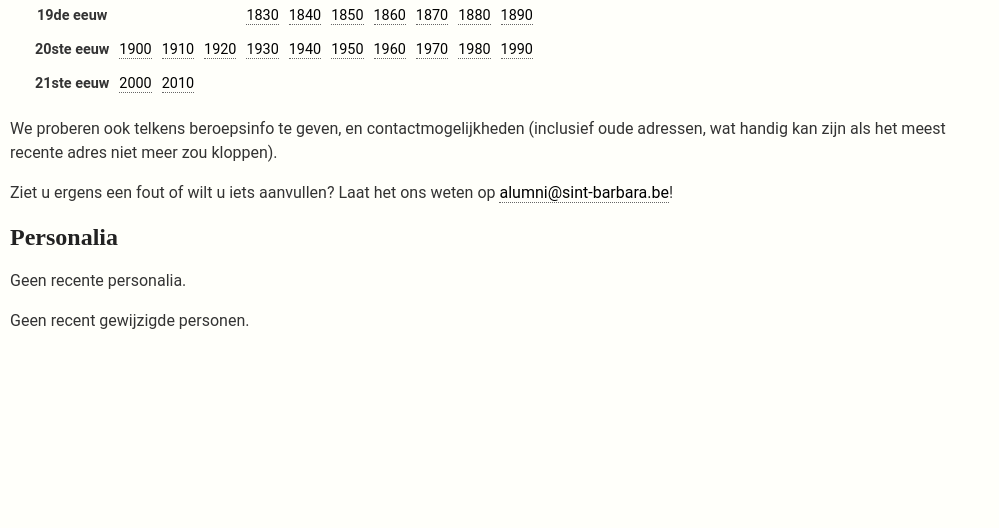
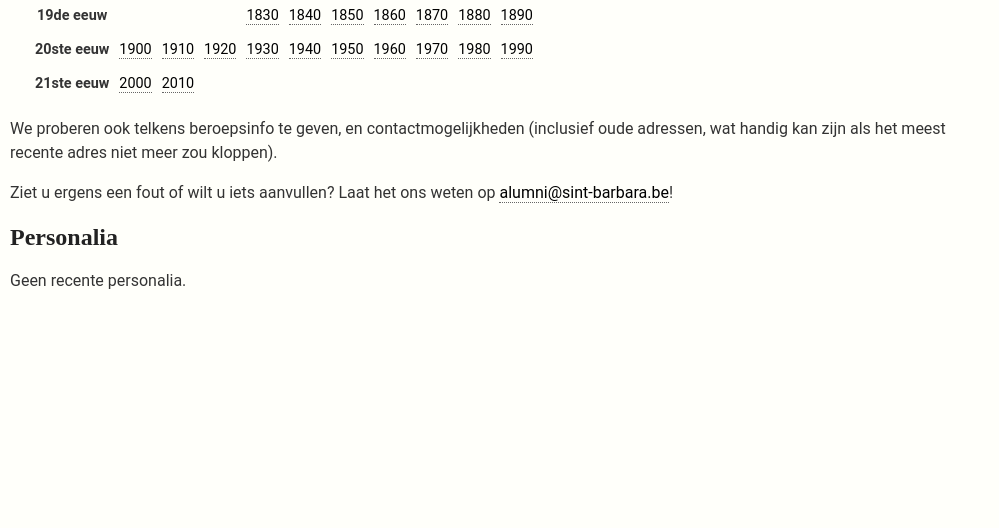
Before and after one commit to mvuijlst/alumni, a Django app: page /repertorium/ in a window 1280 px wide. Shown: the part 180-708 px from the top of the page, without its empty margins (0-999 px from the left). Run offline with Django 3.2, Linux system fonts and the light colour scheme; the visitor is signed in with stand-in values (Sample User, id 1); data that the repository does not hold is empty; some libraries are stand-ins or nearby versions.

Commit message:
boodschap niet nodig, eigenlijk

```diff
--- a/repertorium/alumni/templates/alumni/index.html
+++ b/repertorium/alumni/templates/alumni/index.html
@@ -112,7 +112,5 @@
 			</li>
 		{% endfor %}
 		</ul>
-	{% else %}
-		<p>Geen recent gewijzigde personen.</p>
 	{% endif %}
 {% endblock %}
```
